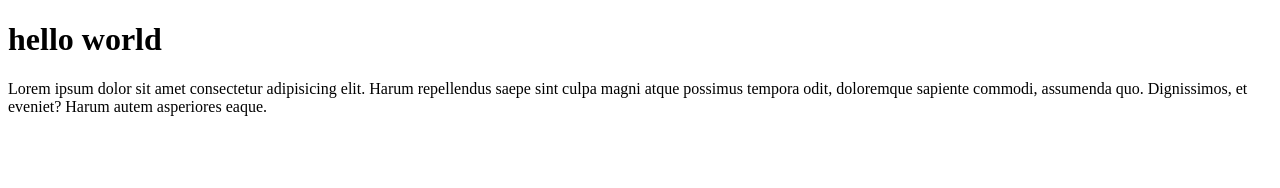
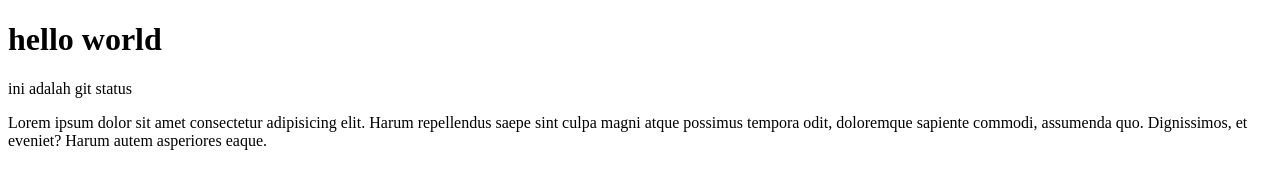
Before and after one commit to Marchelloadiyanto/mrc-git-test, a plain HTML site: page index.html in a window 1280 px wide. Drawn offline with Linux system fonts and the light colour scheme.

Commit message:
menambahkan kata2 di html

```diff
--- a/index.html
+++ b/index.html
@@ -8,6 +8,7 @@
 </head>
 <body>
     <h1>hello world</h1>
+    <p>ini adalah git status</p>
     <p>Lorem ipsum dolor sit amet consectetur adipisicing elit. Harum repellendus saepe sint culpa magni atque possimus tempora odit, doloremque sapiente commodi, assumenda quo. Dignissimos, et eveniet? Harum autem asperiores eaque.</p>
 </body>
 </html>
```
